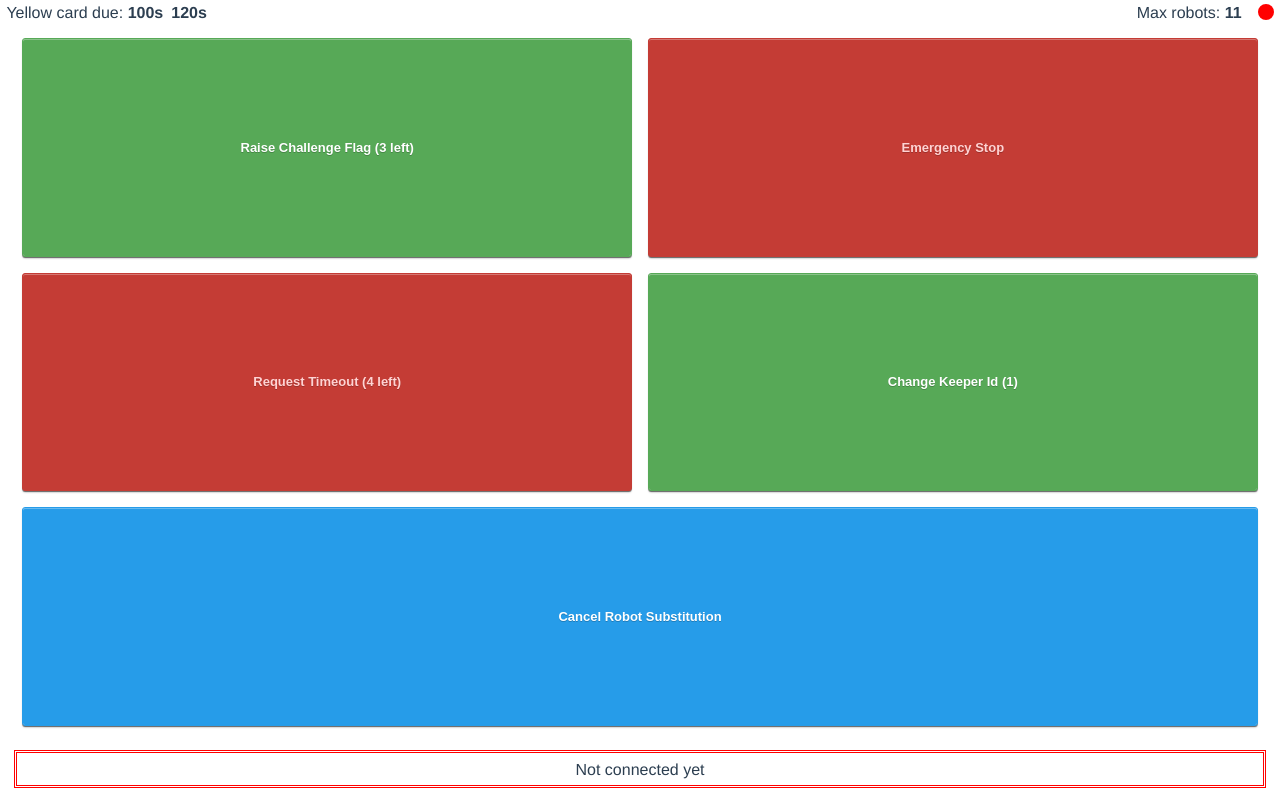
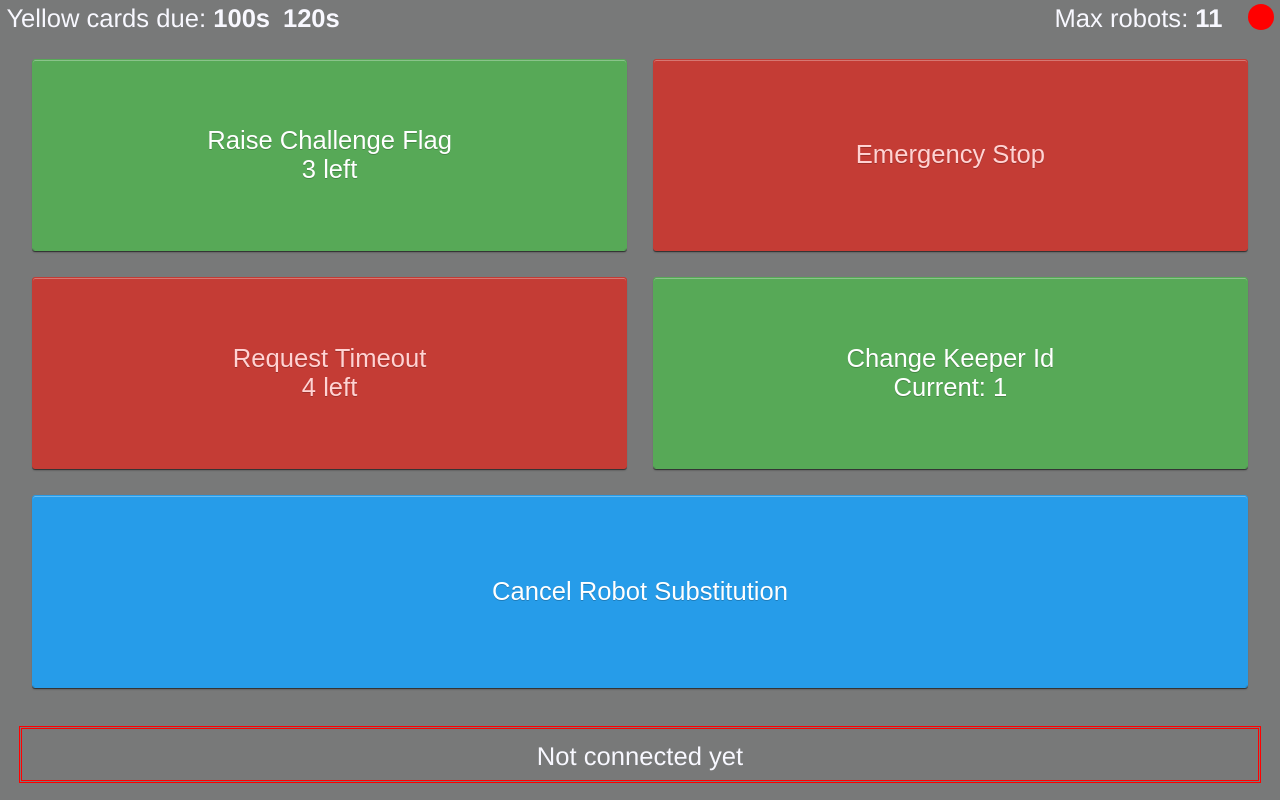
Before and after one commit to RoboCup-SSL/ssl-remote-control, a Vue app: page / in a window 1280 px wide. Built offline with nearby package versions, Linux system fonts and the light colour scheme; no server answers.

Commit message:
Increase font size, dark mode

```diff
--- a/src/App.vue
+++ b/src/App.vue
@@ -17,11 +17,13 @@ import StatusBar from './components/StatusBar.vue';
   -webkit-font-smoothing: antialiased;
   -moz-osx-font-smoothing: grayscale;
   text-align: center;
-  color: #2c3e50;
+  color: ghostwhite;
+  font-size: 2vw;
   height: 100%;
   width: 100%;
   padding: 0.5vh 0.5vw;
   box-sizing: border-box;
+  background-color: rgba(56,58,58,0.68);
 
   display: flex;
   flex-direction: column;
@@ -42,7 +44,7 @@ import StatusBar from './components/StatusBar.vue';
   cursor: pointer;
   border: 1px solid #bbb;
   overflow: visible;
-  font: bold 13px arial, helvetica, sans-serif;
+  font-size: 2vw;
   text-decoration: none;
   white-space: nowrap;
   color: #555;
--- a/src/components/RequestButton.vue
+++ b/src/components/RequestButton.vue
@@ -6,6 +6,7 @@ const props = defineProps({
   requested: Boolean,
   text: String,
   textRequested: String,
+  textAdditional: String,
 })
 
 defineEmits([
@@ -31,6 +32,8 @@ const blue = computed(() => props.canRequest && props.requested)
     <template v-else>
       {{ text }}
     </template>
+    <br v-if="textAdditional">
+    {{textAdditional}}
   </button>
 </template>
 
--- a/src/components/StatusBar.vue
+++ b/src/components/StatusBar.vue
@@ -25,7 +25,7 @@ api?.RegisterStateConsumer((s) => {
 <template>
   <div>
     <div class="left-bar-element">
-      Yellow card due:
+      Yellow cards due:
       <span class="yellow-card-time" v-for="yellowCardDue of yellowCardsDue">{{ Math.round(yellowCardDue) }}s</span>
     </div>
     <div class="right-bar-element online-state" :class="{online: online, offline: !online}"/>
--- a/src/views/ControlButtons.vue
+++ b/src/views/ControlButtons.vue
@@ -55,7 +55,8 @@ const requestRobotSubstitution = (request: boolean) => api?.Send({
     <RequestButton
       :can-request="canRequestChallengeFlag"
       :requested="false"
-      :text="`Raise Challenge Flag (${state.challengeFlagsLeft} left)`"
+      text="Raise Challenge Flag"
+      :text-additional="`${state.challengeFlagsLeft} left`"
       @request="requestChallengeFlag"
     />
     <RequestButton
@@ -68,22 +69,24 @@ const requestRobotSubstitution = (request: boolean) => api?.Send({
     <RequestButton
       :can-request="canRequestTimeout"
       :requested="timeoutRequested"
-      :text="`Request Timeout (${state.timeoutsLeft} left)`"
-      :text-requested="`Cancel Timeout Request (${state.timeoutsLeft} left)`"
+      text="Request Timeout"
+      text-requested="Cancel Timeout Request"
+      :text-additional="`${state.timeoutsLeft} left`"
       @request="requestTimeout"
     />
     <RequestButton
       :can-request="true"
       :requested="false"
-      :text="`Change Keeper Id (1)`"
+      text="Change Keeper Id"
+      :text-additional="`Current: ${state.keeperId}`"
       @request="() => router.push('/change-keeper')"
     />
     <RequestButton
       class="two-columns"
       :can-request="canRequestRobotSubstitution"
       :requested="robotSubstitutionRequested"
-      :text="`Robot Substitution`"
-      :text-requested="`Cancel Robot Substitution`"
+      text="Robot Substitution"
+      text-requested="Cancel Robot Substitution"
       @request="requestRobotSubstitution"
     />
   </div>
```
